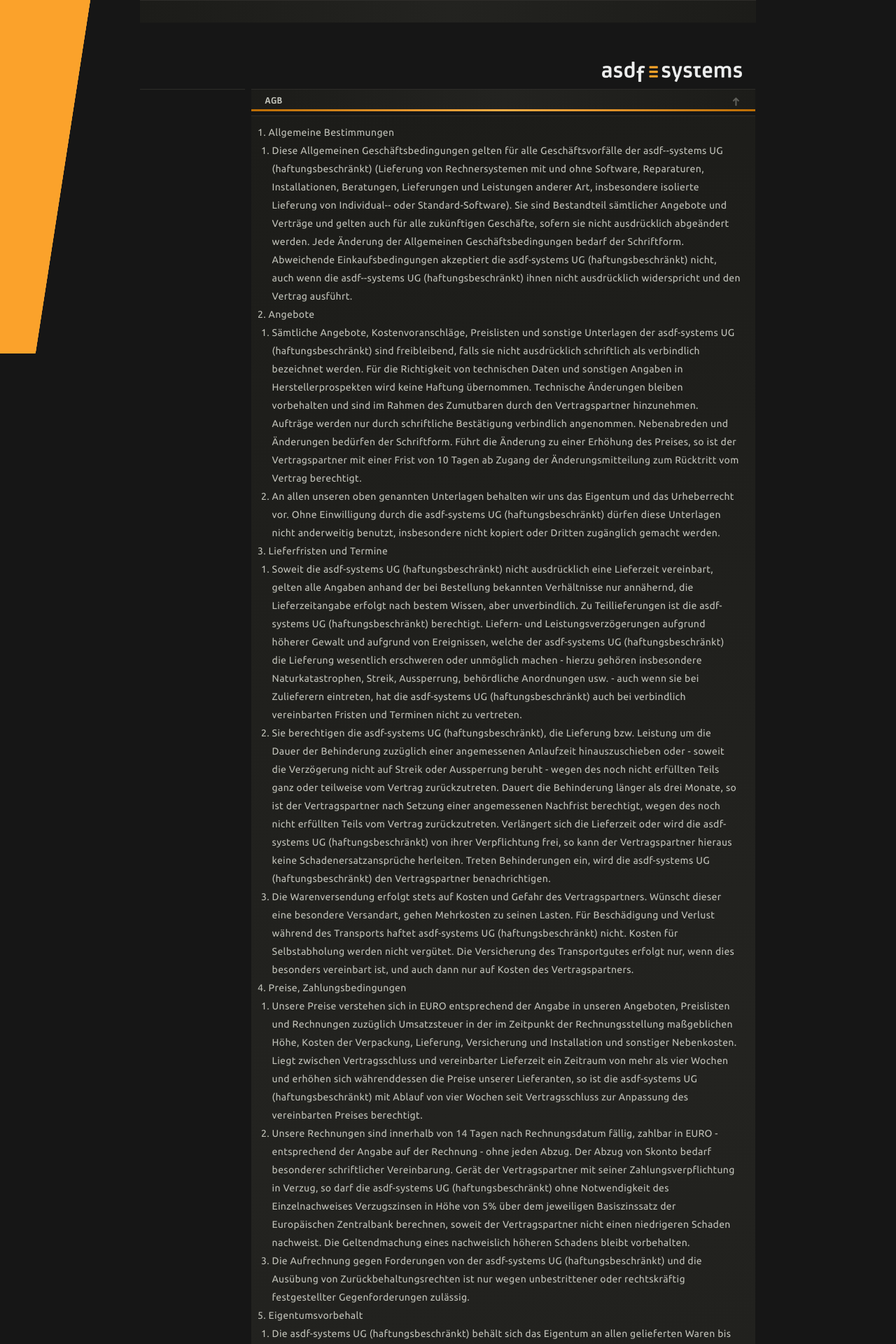
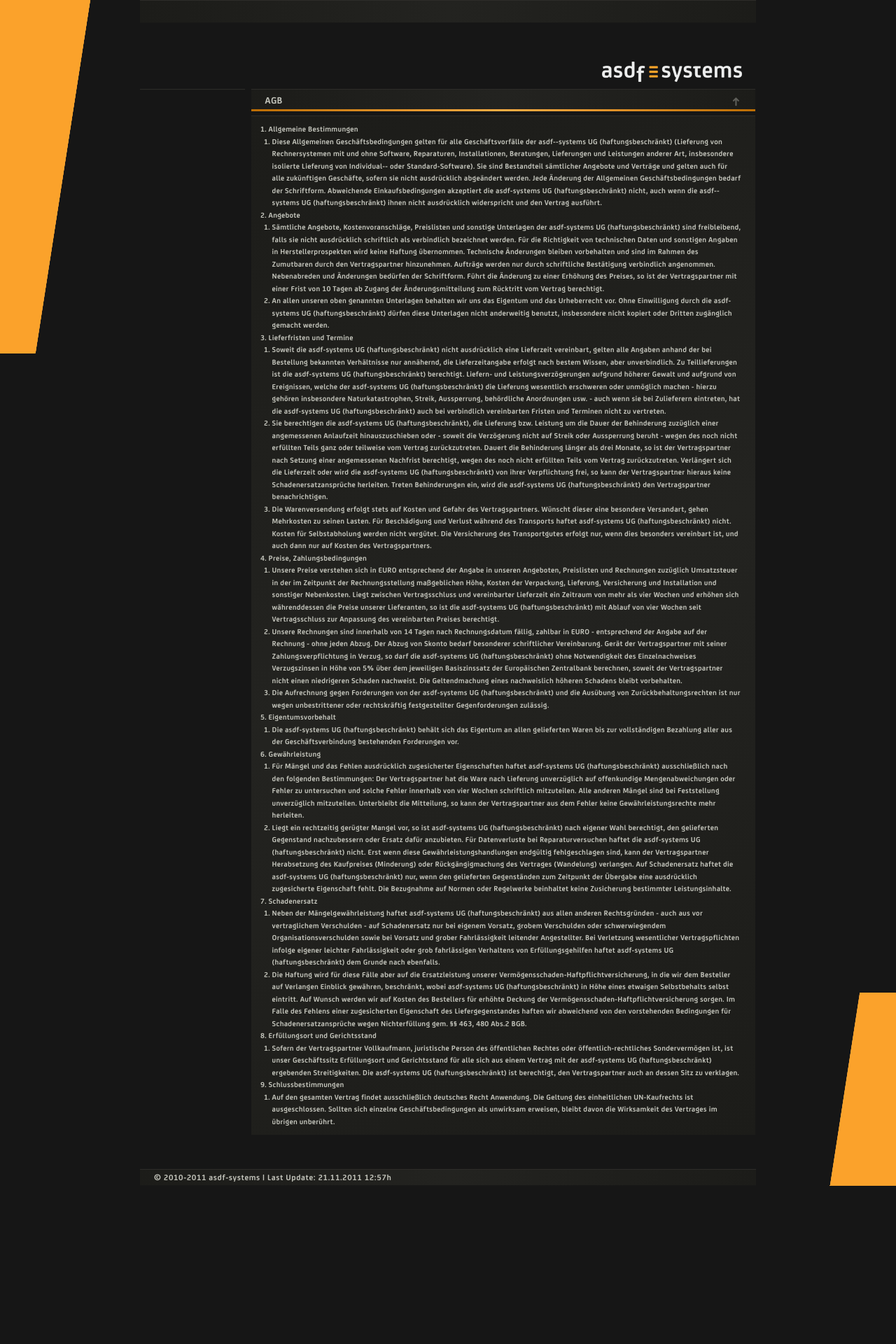
Before and after one commit to asdf-systems/asdf-systems.github.com, a Jekyll site: the page built from terms.html, in a window 1280 px wide. Shown: the top 1920 px of the page at 70% size. Built offline with Jekyll 4.4.1, drawn with Linux system fonts in a browser that asks for light colours; nearby versions of some CDN libraries; after the commit the page ends 1694 px from its top, so only the background shows below that.

Commit message:
Fixed font size in terms

```diff
--- a/css/screen.css
+++ b/css/screen.css
@@ -1998,11 +1998,18 @@ body.service dl.accordion dt + dd dl.accordion dt + dd dl.accordion dd div {
   padding: 10px 20px;
 }
 
-/* line 2, ../sass/pages/_terms.scss */
+/* line 1, ../sass/pages/_terms.scss */
+dt#agb + dd {
+  font-family: "Joey";
+  font-size: 11px;
+  letter-spacing: 0.025em;
+  line-height: 17.5px;
+}
+/* line 3, ../sass/pages/_terms.scss */
 dt#agb + dd ol {
   list-style: decimal;
 }
-/* line 4, ../sass/pages/_terms.scss */
+/* line 5, ../sass/pages/_terms.scss */
 dt#agb + dd ol li {
   margin-left: 5px;
 }
--- a/sass/pages/_terms.scss
+++ b/sass/pages/_terms.scss
@@ -1,4 +1,5 @@
 dt#agb + dd {
+	@include small-text-style;
 	ol {
 		list-style: decimal;
 		li {
```
